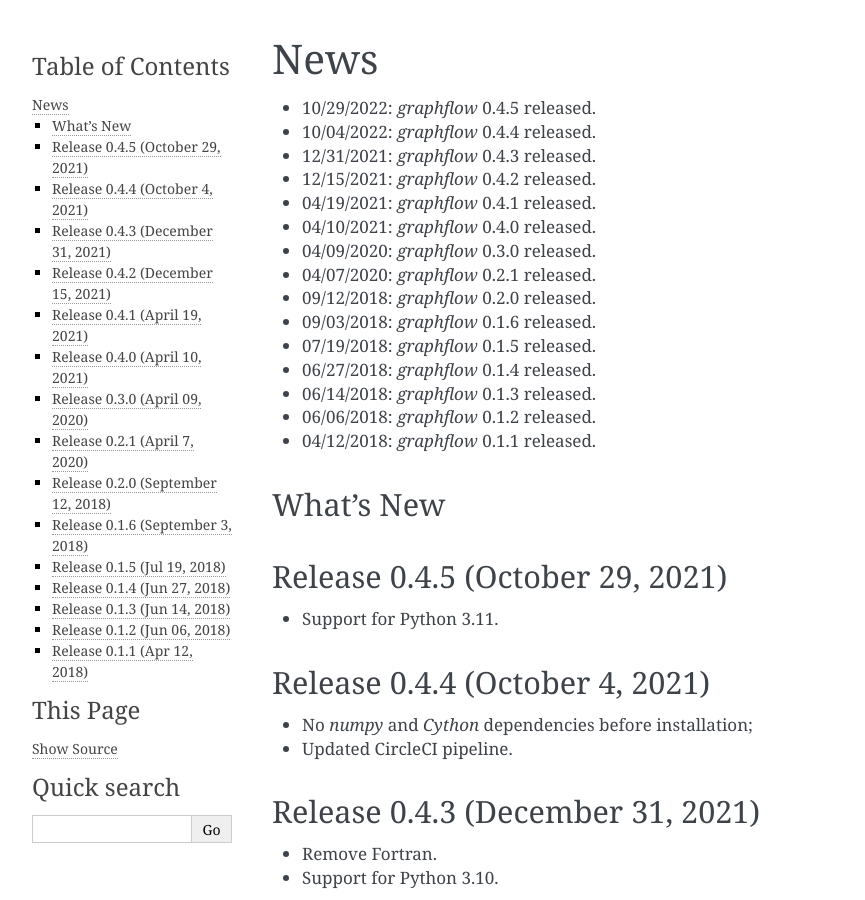
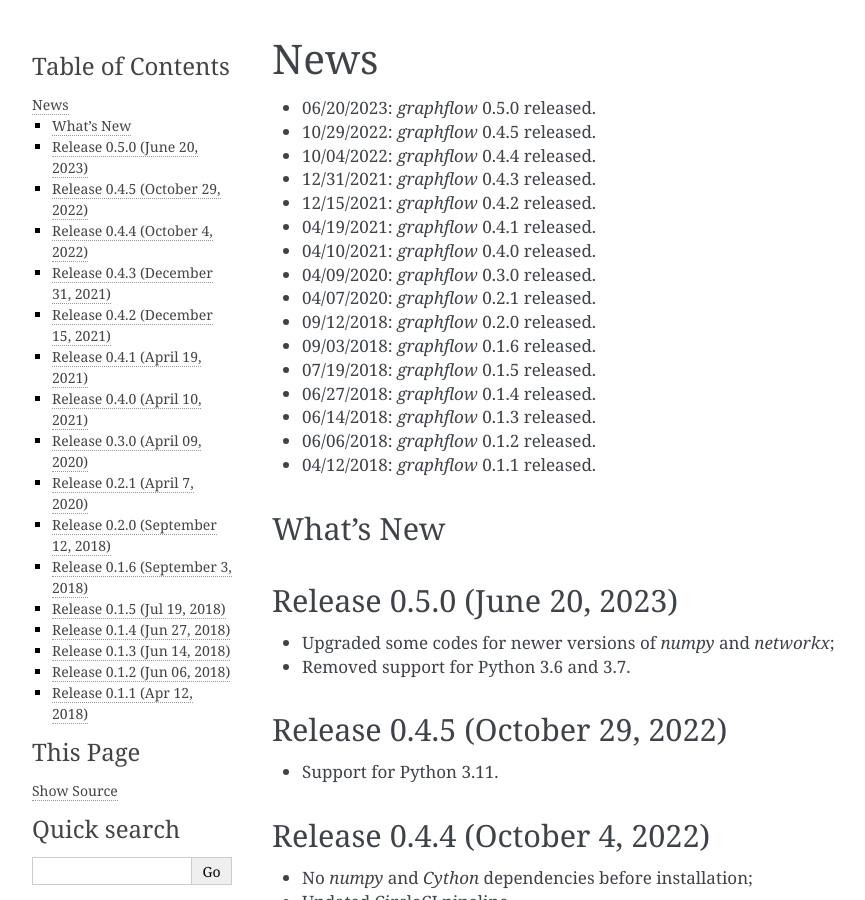
Before and after one commit to stephenhky/GraphFlow, a Sphinx documentation site: the page built from doc/source/news.rst, in a window 1280 px wide and 900 px high. Shown: the whole window, without its empty margins (148-1013 px from the left). Built offline with Sphinx 7.4.7, drawn with Linux system fonts in a browser that asks for light colours.

Commit message:
removed python 3.6 and 3.7

```diff
--- a/doc/source/news.rst
+++ b/doc/source/news.rst
@@ -1,6 +1,7 @@
 News
 ====
 
+* 06/20/2023: `graphflow` 0.5.0 released.
 * 10/29/2022: `graphflow` 0.4.5 released.
 * 10/04/2022: `graphflow` 0.4.4 released.
 * 12/31/2021: `graphflow` 0.4.3 released.
@@ -20,12 +21,18 @@ News
 What's New
 ----------
 
-Release 0.4.5 (October 29, 2021)
+Release 0.5.0 (June 20, 2023)
+-----------------------------
+
+* Upgraded some codes for newer versions of `numpy` and `networkx`;
+* Removed support for Python 3.6 and 3.7.
+
+Release 0.4.5 (October 29, 2022)
 ---------------------------------
 
 * Support for Python 3.11.
 
-Release 0.4.4 (October 4, 2021)
+Release 0.4.4 (October 4, 2022)
 ---------------------------------
 
 * No `numpy` and `Cython` dependencies before installation;
--- a/setup.py
+++ b/setup.py
@@ -23,8 +23,6 @@ setup(name='graphflow',
           "Topic :: Scientific/Engineering :: Artificial Intelligence",
           "Topic :: Scientific/Engineering :: Mathematics",
           "Topic :: Software Development :: Libraries :: Python Modules",
-          "Programming Language :: Python :: 3.6",
-          "Programming Language :: Python :: 3.7",
           "Programming Language :: Python :: 3.8",
           "Programming Language :: Python :: 3.9",
           "Programming Language :: Python :: 3.10",
```
Also changed, not shown: README.md (+1 -0 lines), 1 other file.
